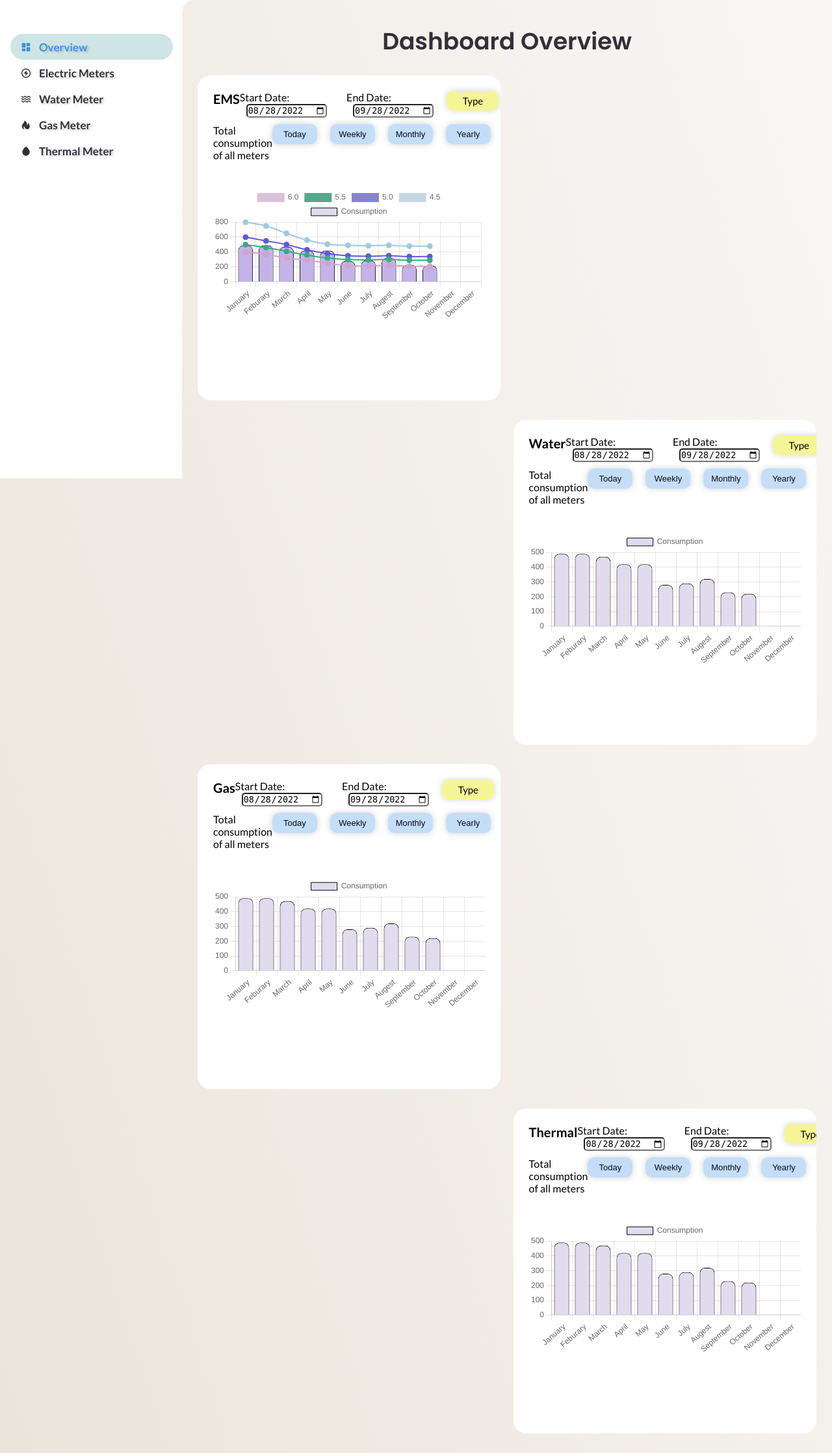
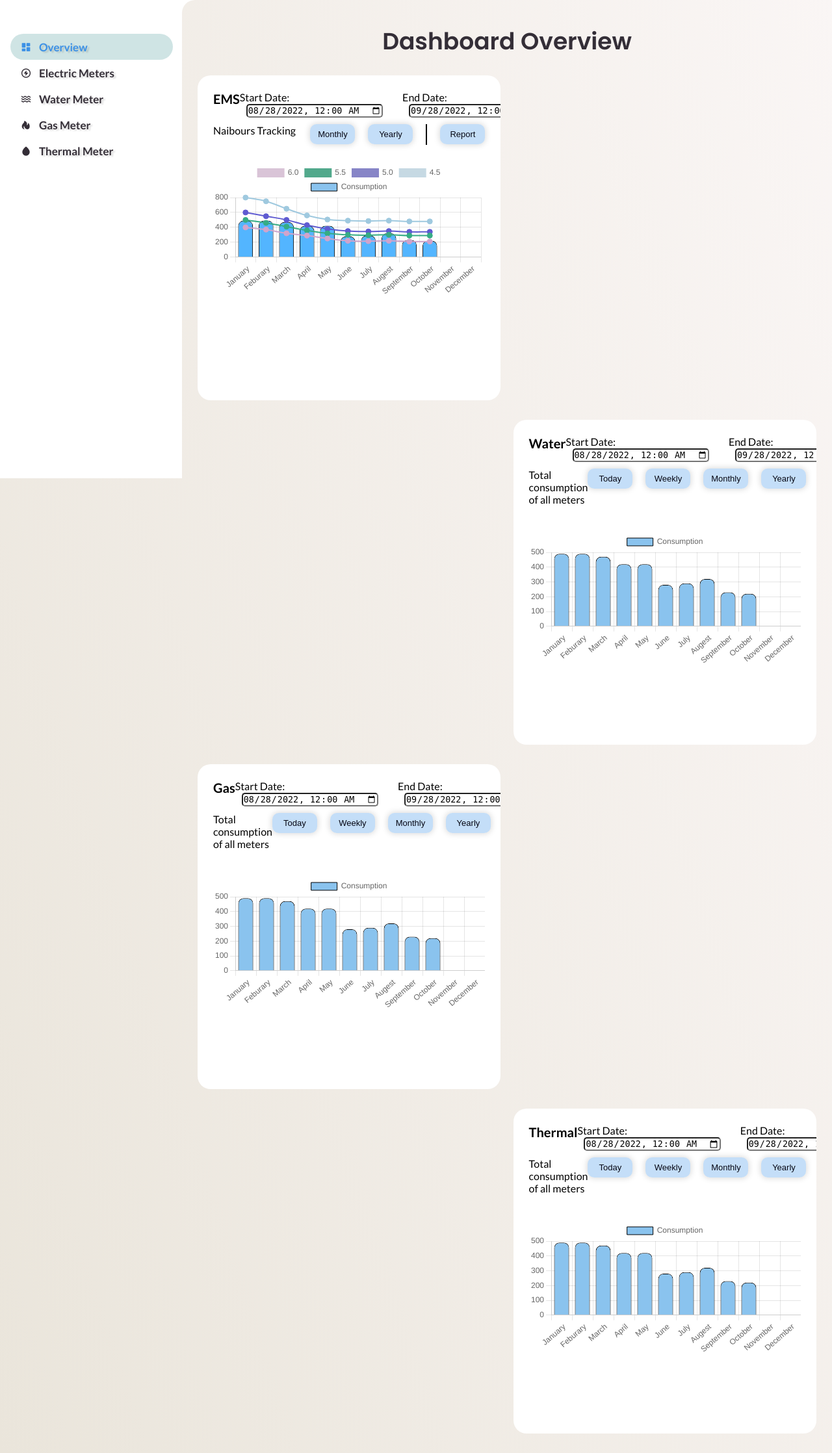
Before and after one commit to oiBsa/Barangaroo-Dashboard-POC, a Django app: page /dashboard/ in a window 1280 px wide. Shown: the part 64-2300 px from the top of the page at 65% size. Run offline with Django 4.2, Linux system fonts and the light colour scheme; a user stored in the database is signed in; some libraries are stand-ins or nearby versions.

Commit message:
updated Dashboard

```diff
--- a/template/index.html
+++ b/template/index.html
@@ -24,11 +24,10 @@
 	<!-- SIDEBAR -->
 	<section id="sidebar">
 		<a href="#" class="brand">
-			<img
-			class="oi-icon"
-			src="https://media-exp1.licdn.com/dms/image/C560BAQEAPjKix24H5A/company-logo_200_200/0/1574388135440?e=1672272000&v=beta&t=SBjMJWO6LihSvjdzM88Lvk15riwX8TkLhz_SNQhDWDw"
-			alt="Operational Interlligence">
-            <div class="OI-line" id="OI-line"></div>
+			<img class="oi-icon"
+				src="https://media-exp1.licdn.com/dms/image/C560BAQEAPjKix24H5A/company-logo_200_200/0/1574388135440?e=1672272000&v=beta&t=SBjMJWO6LihSvjdzM88Lvk15riwX8TkLhz_SNQhDWDw"
+				alt="Operational Interlligence">
+			<div class="OI-line" id="OI-line"></div>
 			<span class="text">Operational Intelligence</span>
 		</a>
 		<ul class="side-menu top">
@@ -96,24 +95,47 @@
 						</a>
 						<div style="margin-left: auto;">
 							<label for="startDate" style="font-family: Lato, sans-serif;">Start Date: </label>
-							<input type="date" id="startDate" name="Start Date" value="2022-08-28">
+							<input type="datetime-local" id="startDate" name="Start Date" value="2022-08-28 00:00:00">
 						</div>
 						<div>
 							<label for="ebdDate" style="font-family: Lato, sans-serif;">End Date: </label>
-							<input type="date" id="endDate" name="End Date" value="2022-09-28">
+							<input type="datetime-local" id="endDate" name="End Date" value="2022-09-28 00:00:00">
+						</div>
+					</div>
+					<div style="display: flex; margin-top:10px; font-family: Lato, sans-serif; margin-bottom:20px">
+						<div style="font-family: Lato, sans-serif; margin-bottom:20px;" id="meterDescription">
+							<p>Naibours Tracking</p>
+						</div class='graphButtons'>
+						<div style="margin-right: 20px; margin-left:auto;" class="graphButtons">
+							<button type="button" class="btn btn-outline-primary">Monthly</button>
+						</div>
+						<div style="margin-right: 20px;" class="graphButtons">
+							<button type="button" class="btn btn-outline-primary">Yearly</button>
+						</div>
+						<div class="vertical" style="margin-right: 20px;
+															border-left: 2px solid black;
+															height:32px;
+															"></div>
+						<div class="graphButtons">
+							<button type="button" class="btn btn-outline-primary">Report</button>
+						</div>
+
+					</div>
+						<canvas id="ems" style="max-height: 350px;" class="graph" onclick='location.href="{% url 'ems' %}";'> </canvas>
+
+				</div>
+				<div class="column-2">
+					<div style="display: flex;" class="graphBoxHeader">
+						<a href="{% url 'water' %}">
+							<h4 id="meterName" style="color: black;">Water</h4>
+						</a>
+						<div style="margin-left: auto;">
+							<label for="startDate" style="font-family: Lato, sans-serif;">Start Date: </label>
+							<input type="datetime-local" id="startDate" name="Start Date" value="2022-08-28 00:00:00">
 						</div>
 						<div>
-							<div class="dropdown">
-								<button class="dropbtn" id='dropdown-button'>Type</button>
-								<div class="dropdown-content">
-									<option href="#" value="1" onclick="jsFunction(this.value);">Bar</a>
-									<option href="#" value="2" onclick="jsFunction(this.value);">Line</a>
-									<option href="#" value="3" onclick="jsFunction(this.value);">Pie</a>
-									<option href="#" value="4" onclick="jsFunction(this.value);">Ring</a>
-									<option href="#" value="5" onclick="jsFunction(this.value);">Scatter</a>
-									<option href="#" value="6" onclick="jsFunction(this.value);">Bubble</a>
-								</div>
-							</div>
+							<label for="ebdDate" style="font-family: Lato, sans-serif;">End Date: </label>
+							<input type="datetime-local" id="endDate" name="End Date" value="2022-09-28 00:00:00">
 						</div>
 					</div>
 					<div style="display: flex; margin-top:10px; font-family: Lato, sans-serif; margin-bottom:20px">
@@ -141,35 +163,24 @@
 						</div>
 
 					</div>
-					<a href="{% url 'ems' %}" target="_blank">
-						<canvas id="ems" style="max-height: 350px;" class="graph"> </canvas>
-					</a>
+						<canvas id="water" style="max-height: 350px;" class="graph" onclick='location.href="{% url 'water' %}";'> </canvas>
+
+
 				</div>
-				<div class="column-2">
+			</div>
+			<div class="row-2">
+				<div class="column-1">
 					<div style="display: flex;" class="graphBoxHeader">
-						<a href="{% url 'water' %}">
-							<h4 id="meterName" style="color: black;">Water</h4>
+						<a href="{% url 'gas' %}">
+							<h4 id="meterName" href="./index.html" style="color: black;">Gas</h4>
 						</a>
 						<div style="margin-left: auto;">
 							<label for="startDate" style="font-family: Lato, sans-serif;">Start Date: </label>
-							<input type="date" id="startDate" name="Start Date" value="2022-08-28">
+							<input type="datetime-local" id="startDate" name="Start Date" value="2022-08-28 00:00:00">
 						</div>
 						<div>
 							<label for="ebdDate" style="font-family: Lato, sans-serif;">End Date: </label>
-							<input type="date" id="endDate" name="End Date" value="2022-09-28">
-						</div>
-						<div>
-							<div class="dropdown">
-								<button class="dropbtn" id='dropdown-button'>Type</button>
-								<div class="dropdown-content">
-									<option href="#" value="1" onclick="jsFunction(this.value);">Bar</a>
-									<option href="#" value="2" onclick="jsFunction(this.value);">Line</a>
-									<option href="#" value="3" onclick="jsFunction(this.value);">Pie</a>
-									<option href="#" value="4" onclick="jsFunction(this.value);">Ring</a>
-									<option href="#" value="5" onclick="jsFunction(this.value);">Scatter</a>
-									<option href="#" value="6" onclick="jsFunction(this.value);">Bubble</a>
-								</div>
-							</div>
+							<input type="datetime-local" id="endDate" name="End Date" value="2022-09-28 00:00:00">
 						</div>
 					</div>
 					<div style="display: flex; margin-top:10px; font-family: Lato, sans-serif; margin-bottom:20px">
@@ -197,38 +208,20 @@
 						</div>
 
 					</div>
-					<a href="{% url 'water' %}" target="_blank">
-						<canvas id="water" style="max-height: 350px;" class="graph"> </canvas>
-					</a>
-
+						<canvas id="gas" style="max-height: 350px;" class="graph" onclick='location.href="{% url 'gas' %}";'> </canvas>
 				</div>
-			</div>
-			<div class="row-2">
-				<div class="column-1">
+				<div class="column-2">
 					<div style="display: flex;" class="graphBoxHeader">
-						<a href="{% url 'gas' %}">
-							<h4 id="meterName" href="./index.html" style="color: black;">Gas</h4>
+						<a href="{% url 'thermal' %}">
+							<h4 id="meterName" href="./index.html" style="color: black;">Thermal</h4>
 						</a>
 						<div style="margin-left: auto;">
 							<label for="startDate" style="font-family: Lato, sans-serif;">Start Date: </label>
-							<input type="date" id="startDate" name="Start Date" value="2022-08-28">
+							<input type="datetime-local" id="startDate" name="Start Date" value="2022-08-28 00:00:00">
 						</div>
 						<div>
 							<label for="ebdDate" style="font-family: Lato, sans-serif;">End Date: </label>
-							<input type="date" id="endDate" name="End Date" value="2022-09-28">
-						</div>
-						<div>
-							<div class="dropdown">
-								<button class="dropbtn" id='dropdown-button'>Type</button>
-								<div class="dropdown-content">
-									<option href="#" value="1" onclick="jsFunction(this.value);">Bar</a>
-									<option href="#" value="2" onclick="jsFunction(this.value);">Line</a>
-									<option href="#" value="3" onclick="jsFunction(this.value);">Pie</a>
-									<option href="#" value="4" onclick="jsFunction(this.value);">Ring</a>
-									<option href="#" value="5" onclick="jsFunction(this.value);">Scatter</a>
-									<option href="#" value="6" onclick="jsFunction(this.value);">Bubble</a>
-								</div>
-							</div>
+							<input type="datetime-local" id="endDate" name="End Date" value="2022-09-28 00:00:00">
 						</div>
 					</div>
 					<div style="display: flex; margin-top:10px; font-family: Lato, sans-serif; margin-bottom:20px">
@@ -256,66 +249,7 @@
 						</div>
 
 					</div>
-					<a href="{% url 'gas' %}" target="_blank">
-						<canvas id="gas" style="max-height: 350px;" class="graph"> </canvas>
-					</a>
-				</div>
-				<div class="column-2">
-					<div style="display: flex;" class="graphBoxHeader">
-						<a href="{% url 'thermal' %}">
-							<h4 id="meterName" href="./index.html" style="color: black;">Thermal</h4>
-						</a>
-						<div style="margin-left: auto;">
-							<label for="startDate" style="font-family: Lato, sans-serif;">Start Date: </label>
-							<input type="date" id="startDate" name="Start Date" value="2022-08-28">
-						</div>
-						<div>
-							<label for="ebdDate" style="font-family: Lato, sans-serif;">End Date: </label>
-							<input type="date" id="endDate" name="End Date" value="2022-09-28">
-						</div>
-						<div>
-							<div class="dropdown">
-								<button class="dropbtn" id='dropdown-button'>Type</button>
-								<div class="dropdown-content">
-									<option href="#" value="1" onclick="jsFunction(this.value);">Bar</a>
-									<option href="#" value="2" onclick="jsFunction(this.value);">Line</a>
-									<option href="#" value="3" onclick="jsFunction(this.value);">Pie</a>
-									<option href="#" value="4" onclick="jsFunction(this.value);">Ring</a>
-									<option href="#" value="5" onclick="jsFunction(this.value);">Scatter</a>
-									<option href="#" value="6" onclick="jsFunction(this.value);">Bubble</a>
-								</div>
-							</div>
-						</div>
-					</div>
-					<div style="display: flex; margin-top:10px; font-family: Lato, sans-serif; margin-bottom:20px">
-						<div style="font-family: Lato, sans-serif; margin-bottom:20px;" id="meterDescription">
-							<p>Total consumption of all meters</p>
-						</div class='graphButtons'>
-						<div style="margin-left: auto; margin-right: 20px;" class="graphButtons">
-							<button type="button" class="btn btn-outline-primary">Today</button>
-						</div>
-						<div style="margin-right: 20px;" class="graphButtons">
-							<button type="button" class="btn btn-outline-primary">Weekly</button>
-						</div>
-						<div style="margin-right: 20px;" class="graphButtons">
-							<button type="button" class="btn btn-outline-primary">Monthly</button>
-						</div>
-						<div style="margin-right: 20px;" class="graphButtons">
-							<button type="button" class="btn btn-outline-primary">Yearly</button>
-						</div>
-						<div class="vertical" style="margin-right: 20px;
-															border-left: 2px solid black;
-															height:32px;
-															"></div>
-						<div class="graphButtons">
-							<button type="button" class="btn btn-outline-primary">Report</button>
-						</div>
-
-					</div>
-					<a href="{% url 'thermal' %}" target="_blank">
-
-						<canvas id="thermal" style="max-height: 350px; width:100%;" class="graph" > </canvas>
-					</a>
+					<canvas id="thermal" style="max-height: 350px; width:100%;" class="graph" onclick='location.href="{% url 'thermal' %}";'> </canvas>
 
 				</div>
 			</div>
@@ -346,7 +280,7 @@
 					data: [490, 490, 470, 420, 420, 280, 290, 320, 230, 220, 0, 0],
 					borderWidth: 1,
 					borderColor: 'rgba(0, 0, 0, 1)',
-					backgroundColor: "#e1dbee",
+					backgroundColor: "#8AC3EE",
 					tension: 1,
 					borderRadius: 8,
 					type: 'bar',
@@ -395,7 +329,12 @@
 
 			},
 			options: {
-
+				plugins: {
+					legend: {
+						display: true,
+						onClick: null,
+					}
+				},
 				scales: {
 					y: {
 						beginAtZero: true
@@ -415,7 +354,7 @@
 					data: [490, 490, 470, 420, 420, 280, 290, 320, 230, 220, 0, 0],
 					borderWidth: 1,
 					borderColor: 'rgba(0, 0, 0, 1)',
-					backgroundColor: "#e1dbee",
+					backgroundColor: "#8AC3EE",
 					tension: 1,
 					borderRadius: 8,
 					type: 'bar',
@@ -424,7 +363,12 @@
 
 			},
 			options: {
-
+				plugins: {
+					legend: {
+						display: true,
+						onClick: null,
+					}
+				},
 				scales: {
 					y: {
 						beginAtZero: true
```
Also changed, not shown: 1 other file.
